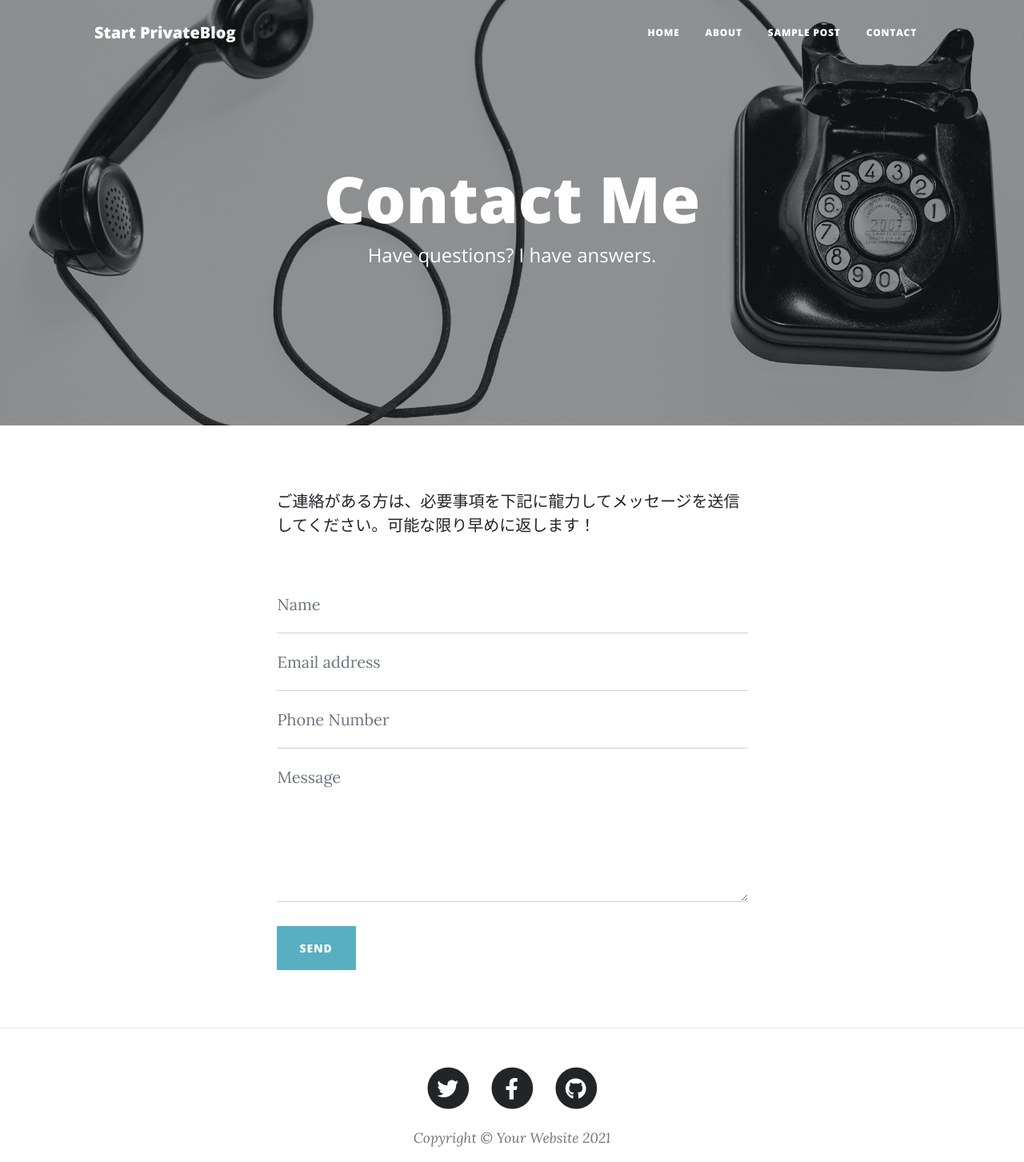
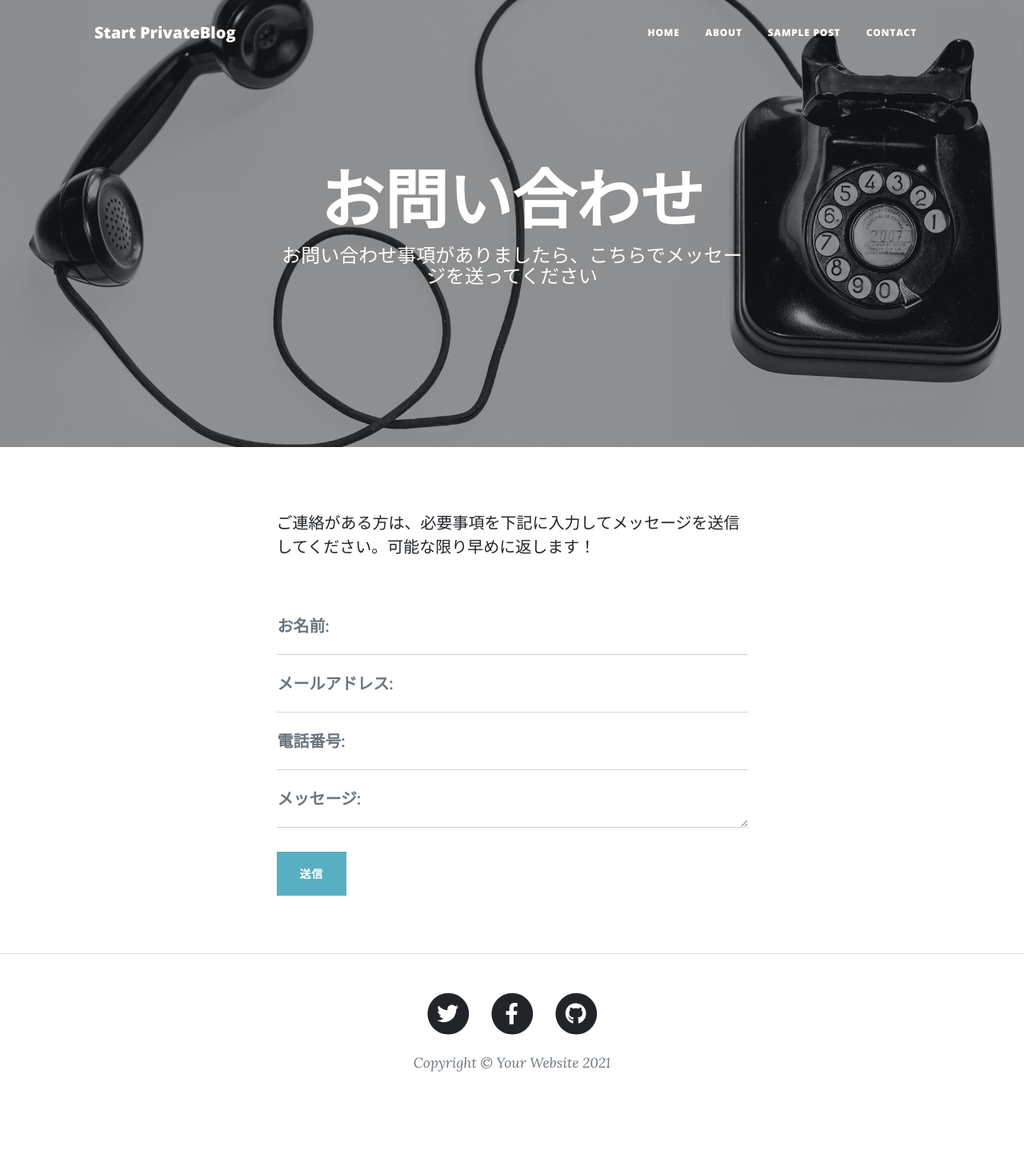
Before and after one commit to kazumaru18/GroupC, a Django app: page /contact/ in a window 1280 px wide. Shown: the top 1453 px of the page at 80% size. After the commit the page ends 1340 px from the top, so only its background shows below. Run offline with Django 3.2, Linux system fonts and the light colour scheme; parts of the project's set-up code (start-up, migrations or seed data) failed here and were passed over; some libraries are stand-ins or nearby versions.

Commit message:
09/23_home

```diff
--- a/blog/forms.py
+++ b/blog/forms.py
@@ -1,11 +1,27 @@
 from django import forms
-from django.forms import forms
+from django.forms import fields
 
 class ContactForm(forms.Form):
     name = forms.CharField(label='お名前', max_length=30)
     email = forms.EmailField(label='メールアドレス')
-    phonenumber = forms.ChearField(label='電話番号', max_length=30)
-    message = forms.ChearField(label="メッセージ", widget=forms.Textarea)
+    phonenumber = forms.CharField(label='電話番号', max_length=30)
+    message = forms.CharField(label="メッセージ", widget=forms.Textarea)
 
     def __init__(self, *args, **kwargs):
         super().__init__(*args, **kwargs)
+
+        self.fields['name'].widget.attrs['class'] = 'form-control'
+        self.fields['name'].widget.attrs['data-sb-validations'] = "required"
+        self.fields['name'].widget.attrs['placeholder'] = "Enter your name..."
+
+        self.fields['email'].widget.attrs['class'] = 'form-control'
+        self.fields['email'].widget.attrs['data-sb-validations'] = "required,email"
+        self.fields['email'].widget.attrs['placeholder'] = "Enter your email..."
+
+        self.fields['phonenumber'].widget.attrs['class'] = 'form-control'
+        self.fields['phonenumber'].widget.attrs['data-sb-validations'] = "required"
+        self.fields['phonenumber'].widget.attrs['placeholder'] = "Enter your phone number..."
+
+        self.fields['message'].widget.attrs['class'] = 'form-control'
+        self.fields['message'].widget.attrs['data-sb-validations'] = "required"
+        self.fields['message'].widget.attrs['placeholder'] = "Enter your message here..."
--- a/blog/templates/about.html
+++ b/blog/templates/blog/about.html
@@ -1,4 +1,4 @@
-{% extends 'base.html'%}
+{% extends 'blog/base.html'%}
 {% load static %}
 {% block title %}Web上にあなた専用のブログぺーじを保存できるサービス|Private Blog{% endblock %}
 {% block header %}
--- /dev/null
+++ b/blog/templates/blog/contact.html
@@ -0,0 +1,51 @@
+{% extends 'blog/base.html'%}
+{% load static %}
+
+{% block title %}お問い合わせ|Private Blog{% endblock %}
+{% block active_contact %}active{% endblock%}
+
+{% block header %}
+<!-- Page Header-->
+<header class="masthead" style="background-image: url({% static 'assets/img/contact-bg.jpg' %})">
+    <div class="container position-relative px-4 px-lg-5">
+        <div class="row gx-4 gx-lg-5 justify-content-center">
+            <div class="col-md-10 col-lg-8 col-xl-7">
+                <div class="page-heading">
+                    <h1>お問い合わせ</h1>
+                    <span class="subheading">お問い合わせ事項がありましたら、こちらでメッセージを送ってください</span>
+                </div>
+            </div>
+        </div>
+    </div>
+</header>
+{% endblock %}
+
+{% block contents %}
+<main class="mb-4">
+    <div class="container px-4 px-lg-5">
+        <div class="row gx-4 gx-lg-5 justify-content-center">
+            <div class="col-md-10 col-lg-8 col-xl-7">
+                <p>ご連絡がある方は、必要事項を下記に入力してメッセージを送信してください。可能な限り早めに返します！</p>
+                <div class="my-5">
+                    <form id="contactForm" data-sb-form-api-token="API_TOKEN" method="post">
+                        {% csrf_token %}
+                        {{ form.non_field_errors }}
+
+                        {% for field in form %}
+                        <div class="form-floating">
+                            <label for="{{ field.id_for_label }}">
+                                <strong>{{ field.label_tag }}</strong>
+                            </label>
+                                {{ field }}
+                                {{ field.errors }}
+                        </div>
+                        {% endfor %}
+                        <br />
+                        <button class="btn btn-primary text-uppercase disabled" id="submitButton" type="submit">送信</button>
+                    </form>
+                </div>
+            </div>
+        </div>
+    </div>
+</main>
+{% endblock %}
--- a/blog/templates/index.html
+++ b/blog/templates/blog/index.html
@@ -1,4 +1,4 @@
-{% extends 'base.html'%}
+{% extends 'blog/base.html'%}
 {% load static %}
 {% block title %}Web上にあなた専用のブログページを保存できるサービス|Private Blog{% endblock %}
 {% block header %}
--- a/blog/templates/post.html
+++ b/blog/templates/blog/post.html
@@ -1,4 +1,4 @@
-{% extends 'base.html'%}
+{% extends 'blog/base.html'%}
 {% load static %}
 {% block title %}Web上にあなた専用のブログぺーじを保存できるサービス|Private Blog{% endblock %}
 {% block header %}
--- a/blog/templates/contact.html
+++ /dev/null
@@ -1,82 +0,0 @@
-{% extends 'base.html'%}
-{% load static %}
-{% block title %}お問い合わせ|Private Blog{% endblock %}
-{% block header %}
-<!-- Page Header-->
-<header class="masthead" style="background-image: url({% static 'assets/img/contact-bg.jpg' %})">
-    <div class="container position-relative px-4 px-lg-5">
-        <div class="row gx-4 gx-lg-5 justify-content-center">
-            <div class="col-md-10 col-lg-8 col-xl-7">
-                <div class="page-heading">
-                    <h1>Contact Me</h1>
-                    <span class="subheading">Have questions? I have answers.</span>
-                </div>
-            </div>
-        </div>
-    </div>
-</header>
-{% endblock %}
-{% block contents %}
-<!-- Main Content-->
-<main class="mb-4">
-    <div class="container px-4 px-lg-5">
-        <div class="row gx-4 gx-lg-5 justify-content-center">
-            <div class="col-md-10 col-lg-8 col-xl-7">
-                <p>ご連絡がある方は、必要事項を下記に龍力してメッセージを送信してください。可能な限り早めに返します！</p>
-                <div class="my-5">
-                    <!-- * * * * * * * * * * * * * * *-->
-                    <!-- * * SB Forms Contact Form * *-->
-                    <!-- * * * * * * * * * * * * * * *-->
-                    <!-- This form is pre-integrated with SB Forms.-->
-                    <!-- To make this form functional, sign up at-->
-                    <!-- https://startbootstrap.com/solution/contact-forms-->
-                    <!-- to get an API token!-->
-                    <form id="contactForm" data-sb-form-api-token="API_TOKEN">
-                        <div class="form-floating">
-                            <input class="form-control" id="name" type="text" placeholder="Enter your name..." data-sb-validations="required" />
-                            <label for="name">Name</label>
-                            <div class="invalid-feedback" data-sb-feedback="name:required">A name is required.</div>
-                        </div>
-                        <div class="form-floating">
-                            <input class="form-control" id="email" type="email" placeholder="Enter your email..." data-sb-validations="required,email" />
-                            <label for="email">Email address</label>
-                            <div class="invalid-feedback" data-sb-feedback="email:required">An email is required.</div>
-                            <div class="invalid-feedback" data-sb-feedback="email:email">Email is not valid.</div>
-                        </div>
-                        <div class="form-floating">
-                            <input class="form-control" id="phone" type="tel" placeholder="Enter your phone number..." data-sb-validations="required" />
-                            <label for="phone">Phone Number</label>
-                            <div class="invalid-feedback" data-sb-feedback="phone:required">A phone number is required.</div>
-                        </div>
-                        <div class="form-floating">
-                            <textarea class="form-control" id="message" placeholder="Enter your message here..." style="height: 12rem" data-sb-validations="required"></textarea>
-                            <label for="message">Message</label>
-                            <div class="invalid-feedback" data-sb-feedback="message:required">A message is required.</div>
-                        </div>
-                        <br />
-                        <!-- Submit success message-->
-                        <!---->
-                        <!-- This is what your users will see when the form-->
-                        <!-- has successfully submitted-->
-                        <div class="d-none" id="submitSuccessMessage">
-                            <div class="text-center mb-3">
-                                <div class="fw-bolder">Form submission successful!</div>
-                                To activate this form, sign up at
-                                <br />
-                                <a href="https://startbootstrap.com/solution/contact-forms">https://startbootstrap.com/solution/contact-forms</a>
-                            </div>
-                        </div>
-                        <!-- Submit error message-->
-                        <!---->
-                        <!-- This is what your users will see when there is-->
-                        <!-- an error submitting the form-->
-                        <div class="d-none" id="submitErrorMessage"><div class="text-center text-danger mb-3">Error sending message!</div></div>
-                        <!-- Submit Button-->
-                        <button class="btn btn-primary text-uppercase disabled" id="submitButton" type="submit">Send</button>
-                    </form>
-                </div>
-            </div>
-        </div>
-    </div>
-</main>
-{% endblock %}
--- a/blog/urls.py
+++ b/blog/urls.py
@@ -2,10 +2,9 @@ from django.urls import path
 from . import views
 
 app_name = "blog"
-
 urlpatterns = [
     path('',  views.IndexView.as_view(), name="index"),
+    path('contact/', views.ContactView.as_view(), name="contact"),
     path('about/', views.AboutView.as_view(), name="about"),
-    path('contact/', views.ContactView.as_view(), name="contact"),
     path('post/', views.PostView.as_view(), name="post"),
 ]
--- a/blog/views.py
+++ b/blog/views.py
@@ -1,17 +1,18 @@
 from django.shortcuts import render
 from django.views import generic
-from .forms import ContentForm
+from .forms import ContactForm
 
 # Create your views here.
 class IndexView(generic.TemplateView):
-    template_name = 'index.html'
+    template_name = 'blog/index.html'
+
+class ContactView(generic.FormView):
+    template_name = 'blog/contact.html'
+    form_class = ContactForm
 
 class AboutView(generic.TemplateView):
-    template_name = 'about.html'
+    template_name = 'blog/about.html'
 
-class ContactView(generic.TemplateView):
-    template_name = 'contact.html'
 
-class PostView(generic.FormView):
-    template_name = 'post.html'
-    from_class = ContentForm
+class PostView(generic.TemplateView):
+    template_name = 'blog/post.html'
```
Also changed, not shown: blog/templates/blog/base.html (renamed from blog/templates/base.html).
